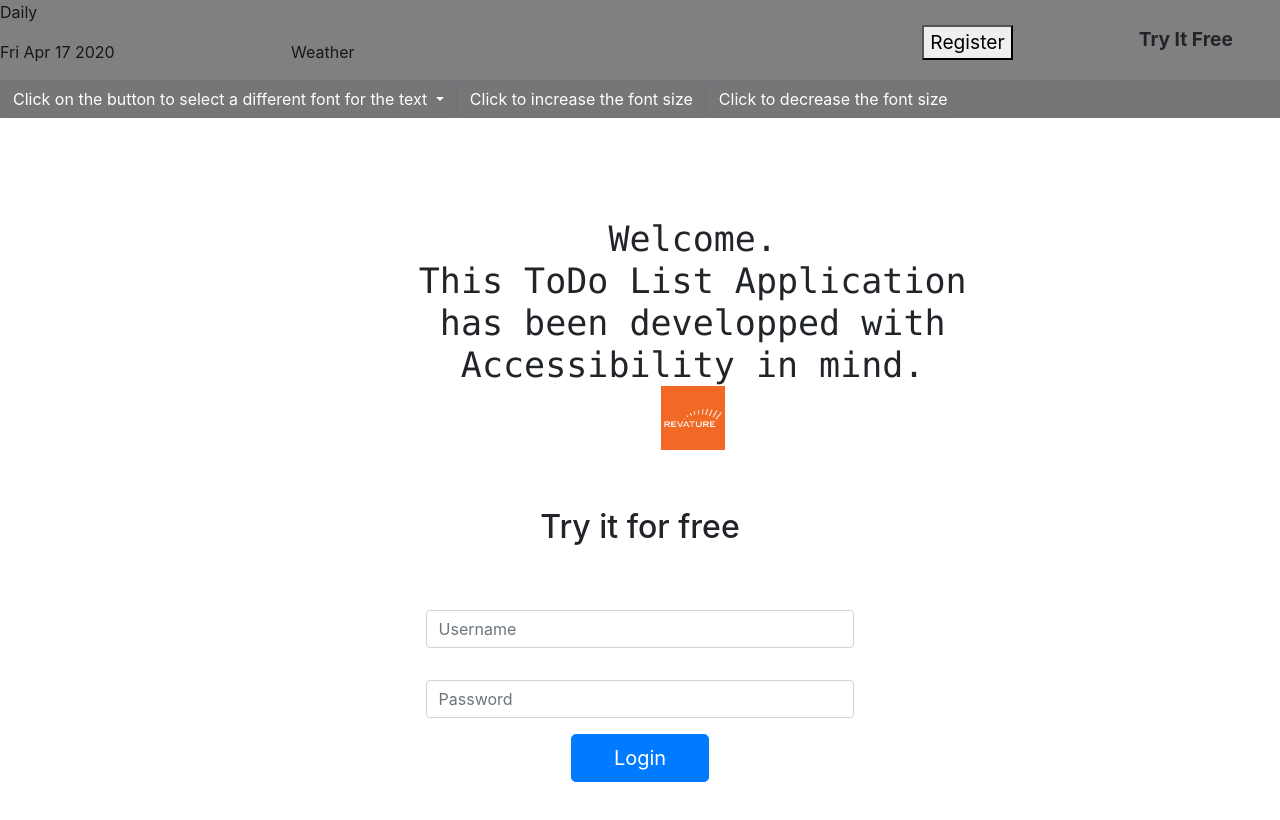
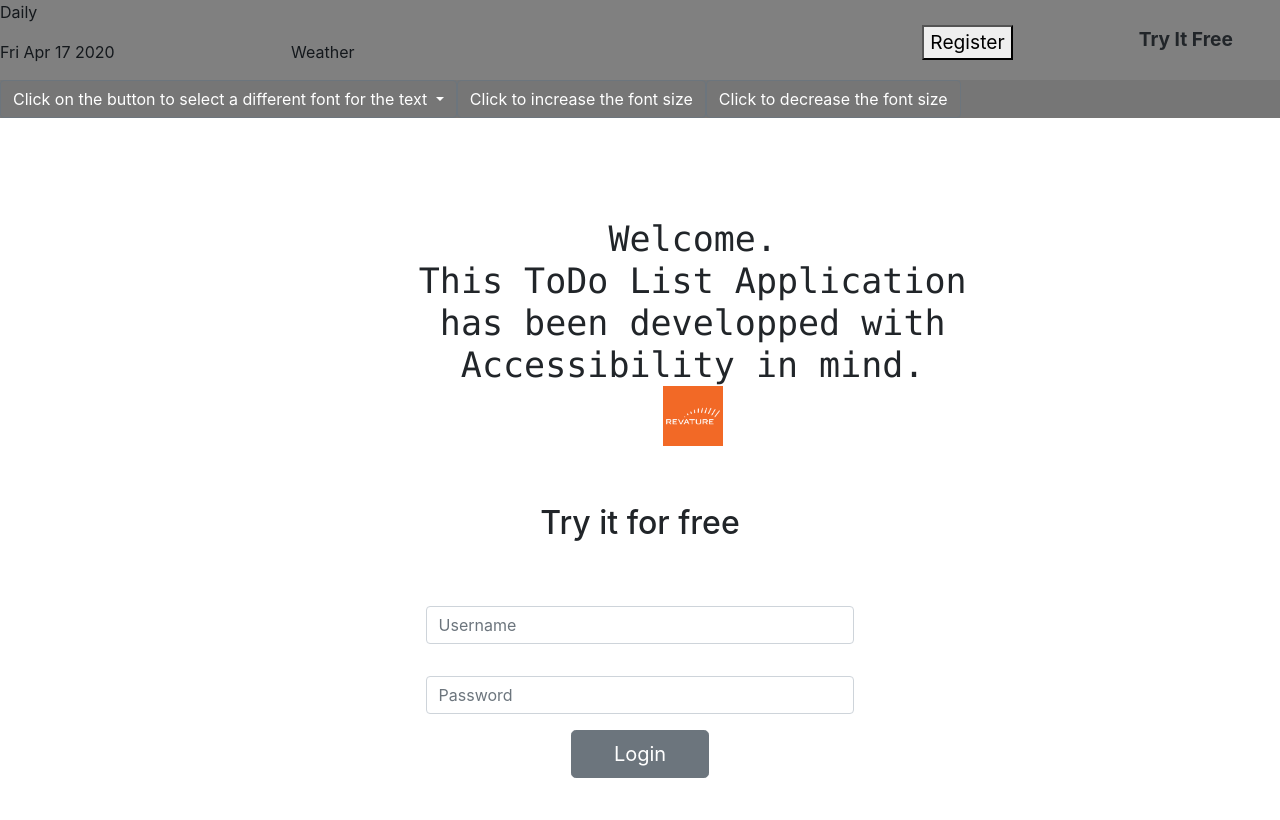
Before and after one commit to 0127JavaUSF/AccessibleTodoList-Front_End, an Angular app in the folder Accessibility-Todo-List/: page / in a window 1280 px wide. Shown: the top 820 px of the page. Built offline with nearby package versions, Linux system fonts and the light colour scheme.

Commit message:
Manual testing with screen reader simulator and code improvement

```diff
--- a/Accessibility-Todo-List/src/app/components/header-panel/header-panel.component.html
+++ b/Accessibility-Todo-List/src/app/components/header-panel/header-panel.component.html
@@ -4,7 +4,7 @@
             <p>Daily</p>
             <div class ="row">
                 <!--  JL: modified column sizes to make the inteface react more nicely to font increase  -->
-                <div id='date' class = "col-4">
+                <div id='date' class = "col-4" aria-label="Today's date">
                     <p>{{date}}</p> <!-- Use of Interpolation -->
                 </div>
                 <div id='Weather' class = "col-4">
@@ -15,13 +15,13 @@
         </div>
 
         <div class="col-2">
-            <p class ="button">
+            <p class ="button" >
                <!-- LogIn -->
-               <button ngbDropdownItem routerLink="registration">Register</button>
+               <button ngbDropdownItem routerLink="registration" role="button" aria-label="Button to click to go to the registration page">Register</button>
             </p>
         </div>
 
-        <div class="col-2">
+        <div class="col-2" role="note">
             <p class = "button">
                 Try It Free
             </p>
--- a/Accessibility-Todo-List/src/app/components/login/login.component.html
+++ b/Accessibility-Todo-List/src/app/components/login/login.component.html
@@ -1,5 +1,5 @@
 <form>
-    <div class="container my-5" role="form">
+    <div class="container my-5" role="form" aria-label="Form for entering the username and password">
         <!--<h1 class="text-center"></h1>-->
         <div class="form-group mx-auto w-50" role="group">
             <div style="display:flex;" role="group">
@@ -10,13 +10,14 @@
             <div style="display:flex;" role="group">
                 <span class="hide" role="note">required</span>
                 <input name="Userpassword" [(ngModel)]="password" id="password_text" class="form-control my-3"
-                    placeholder="Password" type="password" (change)="validatePassword()" aria-label="input field for the user name">
+                    placeholder="Password" type="password" (change)="validatePassword()" aria-label="input field for the password">
                 <span id="password_required" role="note" [class]="passwordClass">required</span>
             </div>
             <div class="text-center" role="group">
-                <input id="login_button" (click)="onSubmit()" class="btn btn-primary btn-lg revature_orange w-25"
-                    type="submit" value="Login" method="POST">
-                <div id="login_error" [class]="loginClass" role="status">{{errorMess}}</div>
+                <!-- JL: button color modified to solve an accessibility contrast issue  -->
+                <input id="login_button" (click)="onSubmit()" class="btn btn-secondary btn-lg revature_orange w-25"
+                    type="submit" value="Login" method="POST" aria-label="Button to click to send the username and password information">
+                <div id="login_error" [class]="loginClass" role="status" aria-hidden="true">{{errorMess}}</div>
             </div>
         </div>
     </div>
--- a/Accessibility-Todo-List/src/app/components/main-landing/main-landing.component.html
+++ b/Accessibility-Todo-List/src/app/components/main-landing/main-landing.component.html
@@ -1,5 +1,5 @@
 
-<div class="accessibility" role="menu">
+<div class="accessibility" aria-label="A Set of Functionalities enhancing the accessibility of the page">
     <button [attr.aria-label]="Button" class="btn btn-secondary dropdown-toggle" type="button" id="dropdownMenuButton" data-toggle="dropdown" aria-haspopup="true" aria-expanded="false">
         Click on the button to select a different font for the text
     </button>
@@ -15,13 +15,13 @@
 </div>
 
 <!-- JL: modifiying code for screen reader accessibility -->
-<h1 class = "welcome">
+<h1 class = "welcome" aria-label="Welcome Message">
     <pre>
      Welcome.
      This ToDo List Application
      has been developped with
      Accessibility in mind.
-     <img src="../../../assets/rev-logo-2.png" alt="Revature's logo" height="5%" width="5%">
+     <img src="../../../assets/rev-logo-2.png" alt="Revature's logo" height="60px" width="60px">
     </pre>
 </h1>
 <!-- JL: modifiying code for accessibility -->
```
